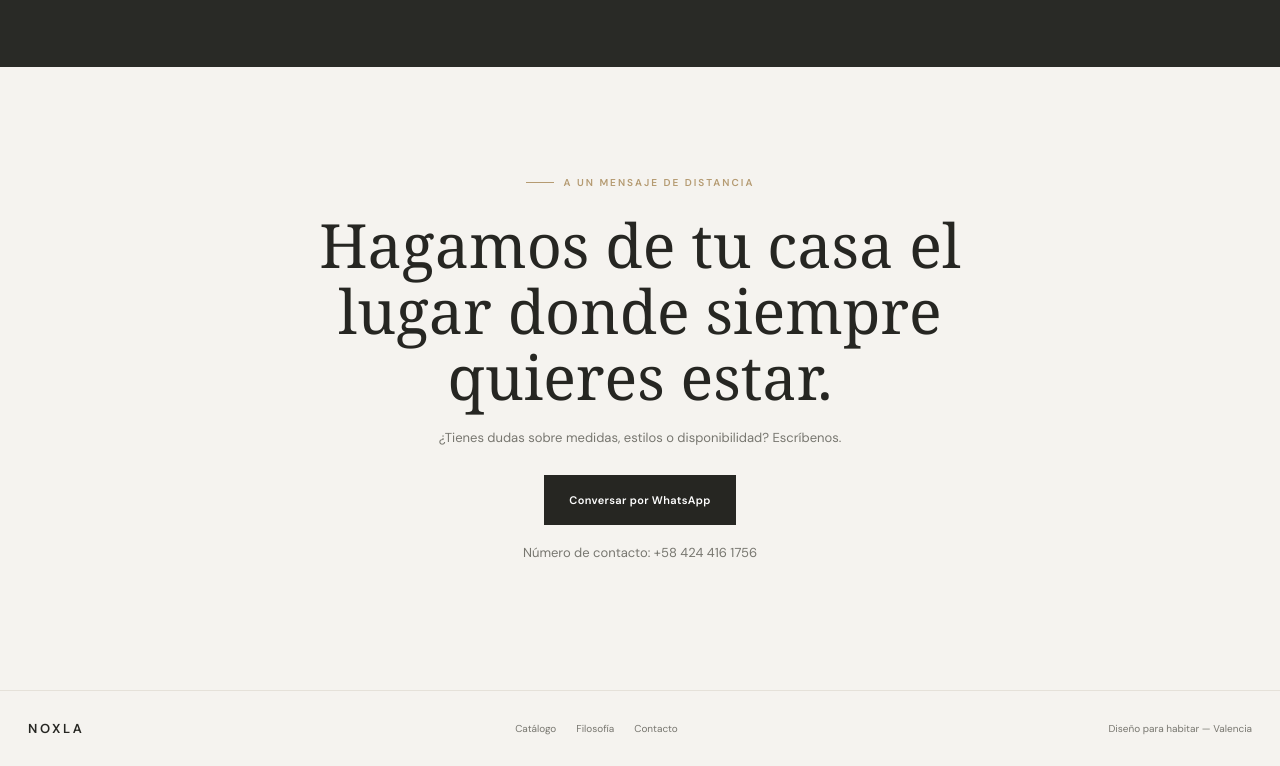
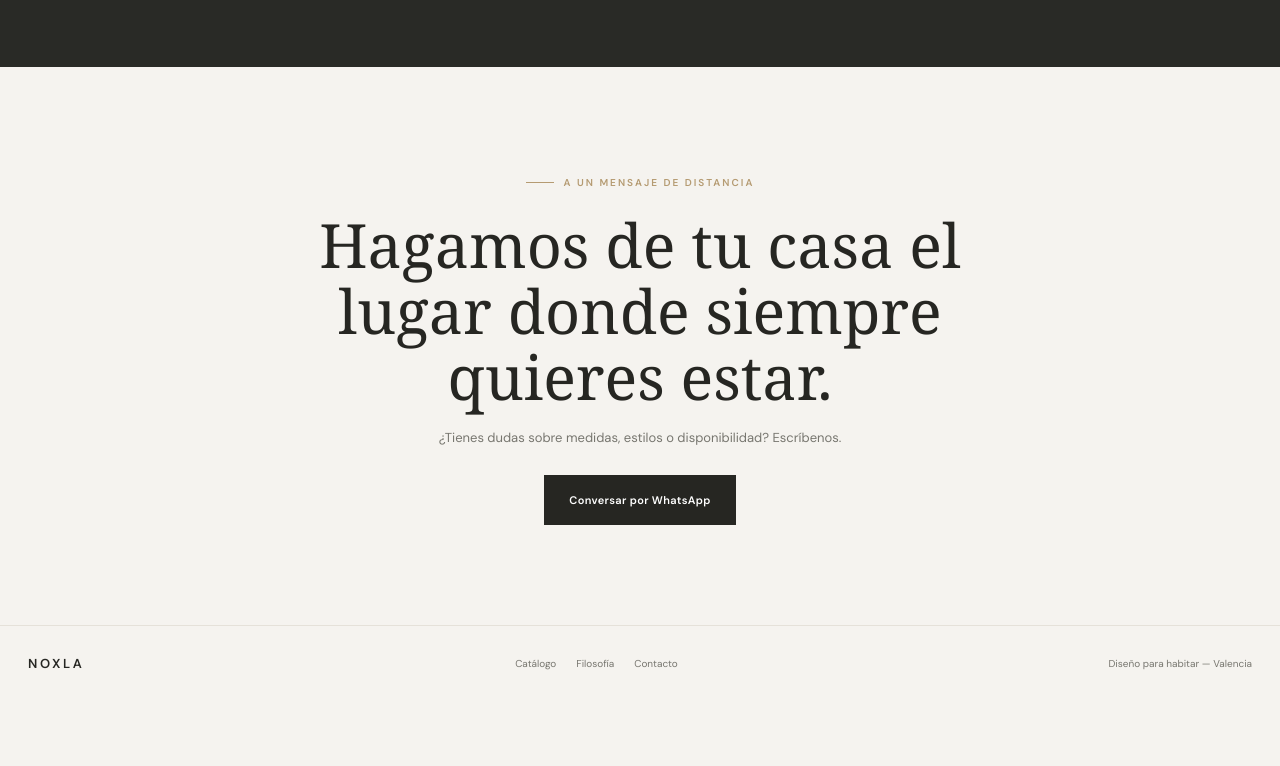
Before and after one commit to jorgealbertt/NOXLA, a plain HTML site: page index.html in a window 1280 px wide. Shown: the part 2478-3244 px from the top of the page. After the commit the page ends 3179 px from the top, so only its background shows below. Drawn offline with Linux system fonts and the light colour scheme.

Commit message:
Remove contact number from index.html
Removed contact number paragraph from the HTML.

```diff
--- a/index.html
+++ b/index.html
@@ -512,7 +512,7 @@
         <h2>Hagamos de tu casa el lugar donde siempre quieres estar.</h2>
         <p>¿Tienes dudas sobre medidas, estilos o disponibilidad? Escríbenos.</p>
         <a class="button" href="https://wa.me/584244161756?text=Hola%20NOXLA%2C%20quiero%20m%C3%A1s%20informaci%C3%B3n." target="_blank" rel="noopener noreferrer">Conversar por WhatsApp</a>
-        <p class="contact-note">Número de contacto: +58 424 416 1756</p>
+
       </div>
     </section>
   </main>
```
